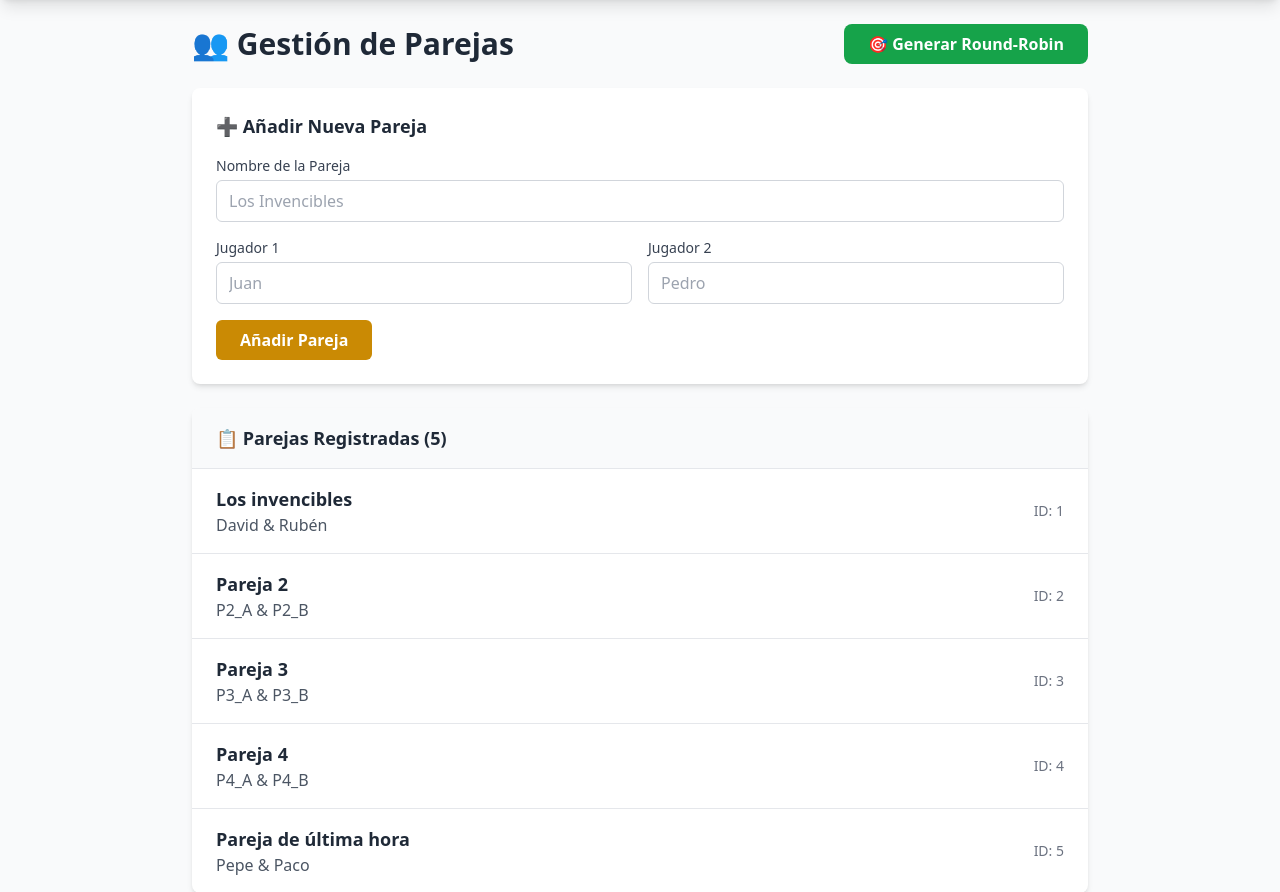
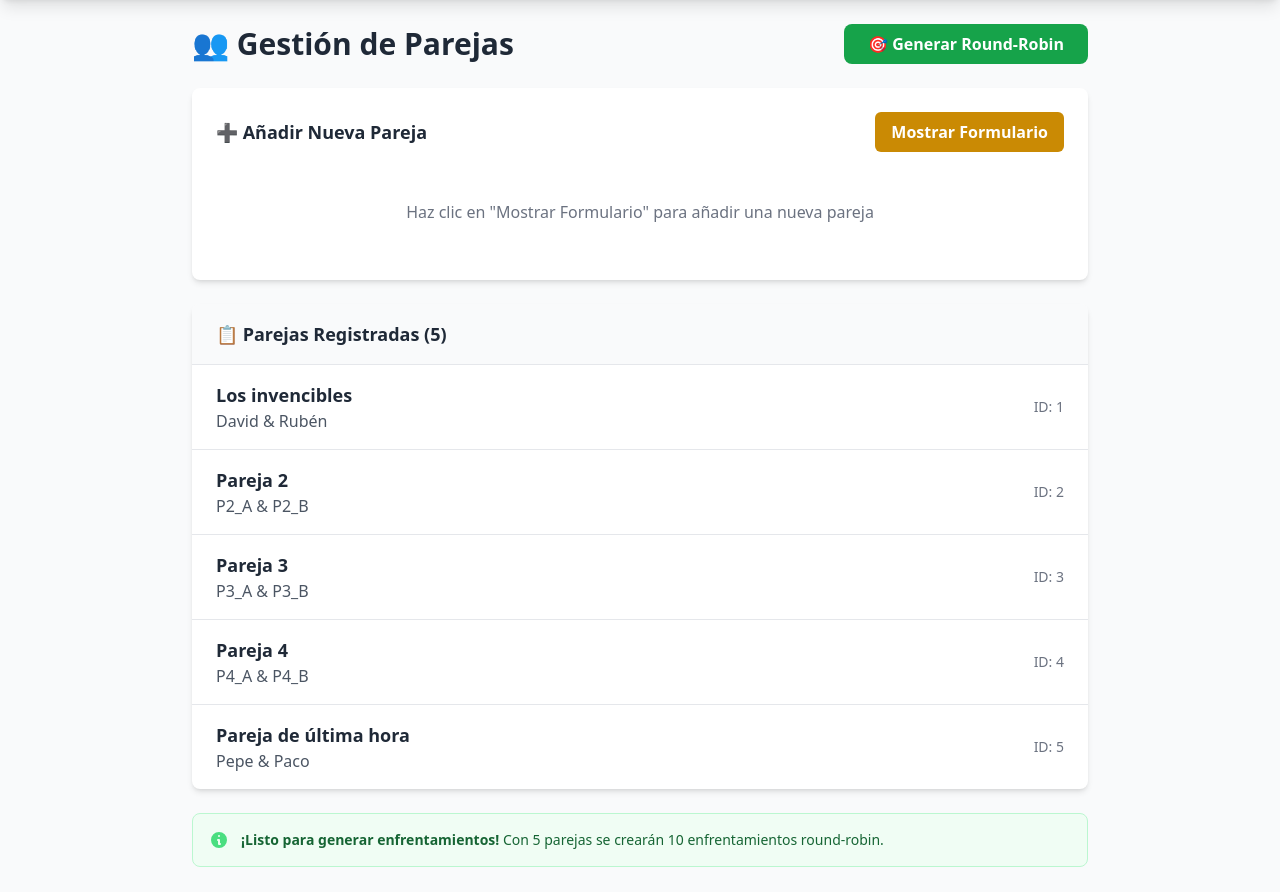
Before and after one commit to davidclothier/torneo-mus, a FastAPI app: page /teams in a window 1280 px wide. Shown: the part 64-956 px from the top of the page. Run offline with FastAPI, Linux system fonts and the light colour scheme; some libraries are stand-ins or nearby versions.

Commit message:
Security: Añadir autenticación admin a gestión de parejas
- Proteger formulario de añadir parejas con password admin
- Proteger botón de generar round-robin con autenticación
- Mejorar UX con formulario colapsable
- Mantener consistencia con otras acciones admin

🤖 Generated with [Claude Code](https://claude.ai/code)

Co-Authored-By: Claude <noreply@anthropic.com>

```diff
--- a/templates/teams.html
+++ b/templates/teams.html
@@ -11,8 +11,8 @@
         </h2>
 
         {% if teams|length >= 2 %}
-        <form method="post" action="/generate-matches" class="mb-4 md:mb-0">
-            <button type="submit"
+        <form method="post" action="/generate-matches" class="mb-4 md:mb-0" x-data="adminAuth">
+            <button type="submit" @click="requireAuth($event)"
                     class="w-full md:w-auto bg-green-600 hover:bg-green-700 text-white px-6 py-2 rounded-lg font-semibold transition-colors">
                 🎯 Generar Round-Robin
             </button>
@@ -21,10 +21,18 @@
     </div>
 
     <!-- Add Team Form -->
-    <div class="bg-white rounded-lg shadow-md p-6 mb-6">
-        <h3 class="text-lg font-semibold text-gray-800 mb-4">➕ Añadir Nueva Pareja</h3>
+    <div class="bg-white rounded-lg shadow-md p-6 mb-6" x-data="{ showForm: false }">
+        <div class="flex justify-between items-center mb-4">
+            <h3 class="text-lg font-semibold text-gray-800">➕ Añadir Nueva Pareja</h3>
+            <button @click="showForm = !showForm"
+                    class="bg-mus-600 hover:bg-mus-700 text-white px-4 py-2 rounded-md font-semibold transition-colors">
+                <span x-show="!showForm">Mostrar Formulario</span>
+                <span x-show="showForm">Ocultar Formulario</span>
+            </button>
+        </div>
 
-        <form method="post" action="/teams" class="space-y-4">
+        <div x-show="showForm" x-transition class="space-y-4">
+            <form method="post" action="/teams" class="space-y-4" x-data="adminAuth">
                 <div>
                     <label for="name" class="block text-sm font-medium text-gray-700 mb-1">
                         Nombre de la Pareja
@@ -54,11 +62,16 @@
                     </div>
                 </div>
 
-            <button type="submit"
+                <button type="submit" @click="requireAuth($event)"
                         class="w-full md:w-auto bg-mus-600 hover:bg-mus-700 text-white px-6 py-2 rounded-md font-semibold transition-colors">
                     Añadir Pareja
                 </button>
             </form>
+        </div>
+
+        <div x-show="!showForm" class="text-center py-8 text-gray-500">
+            <p>Haz clic en "Mostrar Formulario" para añadir una nueva pareja</p>
+        </div>
     </div>
 
     <!-- Teams List -->
```
Lines whose indentation alone changed are shown as unchanged.
